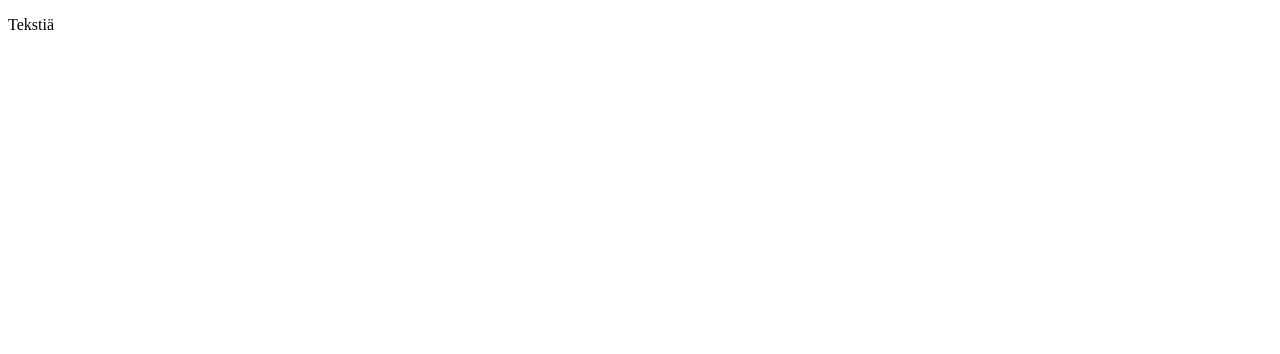
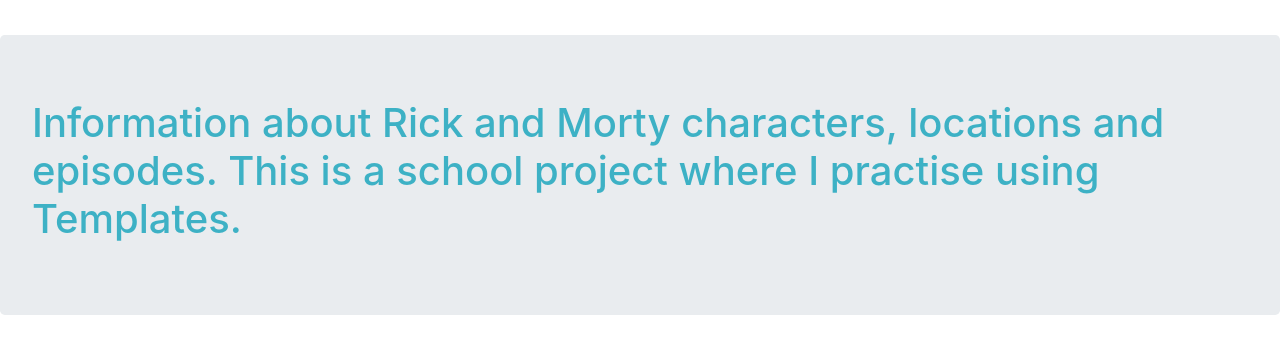
Before and after one commit to Karmalius/RestAPI, a website: page public/index.html in a window 1280 px wide. Drawn offline with nearby package versions, Linux system fonts and the light colour scheme.

Commit message:
Update index.html

```diff
--- a/public/index.html
+++ b/public/index.html
@@ -1,9 +1,27 @@
 <!DOCTYPE html>
 <html>
   <head>
-    <title>Frontpage</title>
+    <meta charset="UTF-8" />
+
+<title>FicLibrary API</title>
+
+<link rel="stylesheet" href="https://stackpath.bootstrapcdn.com/bootstrap/4.3.1/css/bootstrap.min.css"/>
+
+<style>
+  body {
+    padding-top: 35px;
+  }
+  h1{
+    color: #3db1c5;
+  }
+</style>
   </head>
   <body>
-    <p>Tekstiä</p>
+    <div class="jumbotron">
+        <h1>
+          Information about Rick and Morty characters, locations and episodes. This is
+          a school project where I practise using Templates.
+        </h1>
+      </div>
   </body>
 </html>
```
